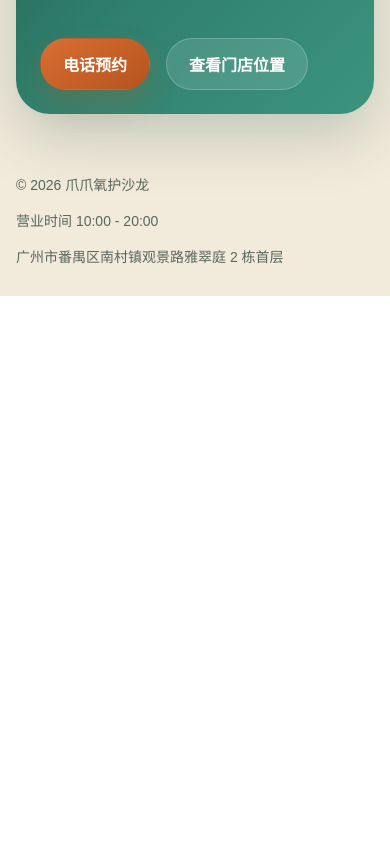
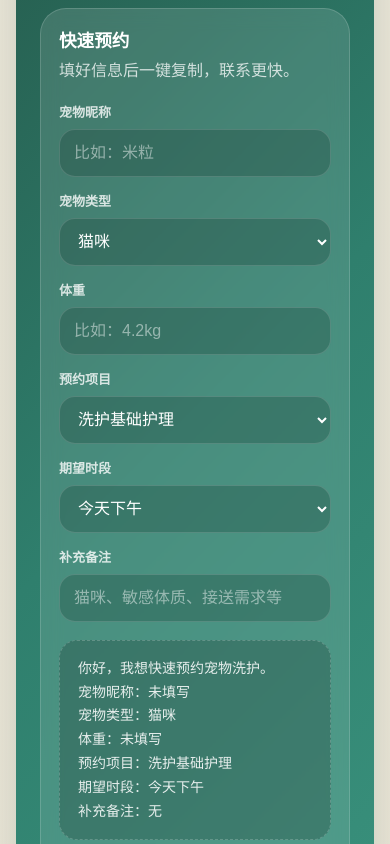
Before and after one commit to Mengsha0426/pet_care, a Next.js app: page / in a window 390 px wide. Shown: the part 8360-9204 px from the top of the page. Before the commit the page ends 8656 px from the top, so only its background shows below. Built offline with nearby package versions, Linux system fonts and the light colour scheme.

Commit message:
增加快速预约功能

```diff
--- a/app/globals.css
+++ b/app/globals.css
@@ -580,13 +580,18 @@ p {
 
 .cta-box {
   display: grid;
-  grid-template-columns: 1fr auto;
+  grid-template-columns: minmax(0, 1.2fr) minmax(320px, 0.8fr);
   gap: 24px;
   padding: 32px;
   border-radius: 34px;
   background: linear-gradient(135deg, #245648, #2f7f6d 50%, #3b947f 100%);
   color: white;
   box-shadow: 0 22px 60px rgba(32, 87, 74, 0.24);
+}
+
+.cta-main {
+  display: grid;
+  gap: 22px;
 }
 
 .cta-copy h2 {
@@ -602,6 +607,97 @@ p {
 
 .cta-copy strong {
   color: white;
+}
+
+.quick-booking {
+  display: grid;
+  gap: 18px;
+  padding: 22px;
+  border-radius: 26px;
+  background: rgba(255, 255, 255, 0.12);
+  border: 1px solid rgba(255, 255, 255, 0.16);
+  backdrop-filter: blur(10px);
+}
+
+.quick-booking-head {
+  display: grid;
+  gap: 6px;
+}
+
+.quick-booking-head strong {
+  font-size: 1.1rem;
+}
+
+.quick-booking-head span,
+.quick-booking-tip {
+  color: rgba(255, 255, 255, 0.76);
+  line-height: 1.6;
+}
+
+.quick-booking-grid {
+  display: grid;
+  grid-template-columns: repeat(2, minmax(0, 1fr));
+  gap: 14px;
+}
+
+.quick-booking-grid label {
+  display: grid;
+  gap: 8px;
+}
+
+.quick-booking-grid span {
+  font-size: 13px;
+  font-weight: 700;
+  color: rgba(255, 255, 255, 0.8);
+}
+
+.quick-booking-grid input,
+.quick-booking-grid select {
+  width: 100%;
+  min-height: 48px;
+  border: 1px solid rgba(255, 255, 255, 0.14);
+  border-radius: 16px;
+  padding: 0 14px;
+  color: white;
+  background: rgba(15, 46, 38, 0.24);
+  outline: none;
+  font: inherit;
+}
+
+.quick-booking-grid input::placeholder {
+  color: rgba(255, 255, 255, 0.48);
+}
+
+.quick-booking-grid input:focus,
+.quick-booking-grid select:focus {
+  border-color: rgba(242, 191, 73, 0.78);
+  box-shadow: 0 0 0 3px rgba(242, 191, 73, 0.16);
+}
+
+.quick-booking-grid option {
+  color: var(--ink);
+}
+
+.quick-booking-note {
+  grid-column: 1 / -1;
+}
+
+.quick-booking-preview {
+  padding: 16px 18px;
+  border-radius: 18px;
+  background: rgba(14, 37, 31, 0.24);
+  border: 1px dashed rgba(255, 255, 255, 0.2);
+}
+
+.quick-booking-preview p {
+  white-space: pre-line;
+  color: rgba(255, 255, 255, 0.88);
+  line-height: 1.7;
+  font-size: 14px;
+}
+
+.quick-booking-actions {
+  margin-top: 0;
 }
 
 .cta .button-secondary {
@@ -711,4 +807,12 @@ footer {
   .cta-box {
     padding: 24px;
   }
+
+  .quick-booking {
+    padding: 18px;
+  }
+
+  .quick-booking-grid {
+    grid-template-columns: 1fr;
+  }
 }
--- a/components/sections/CtaSection.tsx
+++ b/components/sections/CtaSection.tsx
@@ -1,9 +1,45 @@
+"use client";
+
+import { useState } from "react";
 import { Reveal } from "@/components/Reveal";
 
 export function CtaSection() {
+  const [petName, setPetName] = useState("");
+  const [petType, setPetType] = useState("猫咪");
+  const [weight, setWeight] = useState("");
+  const [service, setService] = useState("洗护基础护理");
+  const [timeSlot, setTimeSlot] = useState("今天下午");
+  const [notes, setNotes] = useState("");
+  const [copyLabel, setCopyLabel] = useState("复制预约信息");
+
+  const safePetName = petName.trim() || "未填写";
+  const safeWeight = weight.trim() || "未填写";
+  const safeNotes = notes.trim() || "无";
+  const bookingMessage = [
+    "你好，我想快速预约宠物洗护。",
+    `宠物昵称：${safePetName}`,
+    `宠物类型：${petType}`,
+    `体重：${safeWeight}`,
+    `预约项目：${service}`,
+    `期望时段：${timeSlot}`,
+    `补充备注：${safeNotes}`
+  ].join("\n");
+
+  const handleCopy = async () => {
+    try {
+      await navigator.clipboard.writeText(bookingMessage);
+      setCopyLabel("已复制，去联系店铺");
+      window.setTimeout(() => setCopyLabel("复制预约信息"), 2200);
+    } catch {
+      setCopyLabel("复制失败，请手动复制");
+      window.setTimeout(() => setCopyLabel("复制预约信息"), 2200);
+    }
+  };
+
   return (
     <section className="cta shell" id="booking">
       <Reveal className="cta-box">
+        <div className="cta-main">
           <div className="cta-copy">
             <h2>现在预约，给毛孩子安排一次舒服的清洁日。</h2>
             <p>
@@ -11,14 +47,84 @@ export function CtaSection() {
               <strong>首次到店可提前备注猫咪 / 敏感体质 / 接送需求。</strong>
             </p>
           </div>
-        <div className="hero-actions">
-          <a className="button button-primary" href="tel:020-1234-5678">
+          <form className="quick-booking" onSubmit={(event) => event.preventDefault()}>
+            <div className="quick-booking-head">
+              <strong>快速预约</strong>
+              <span>填好信息后一键复制，联系更快。</span>
+            </div>
+            <div className="quick-booking-grid">
+              <label>
+                <span>宠物昵称</span>
+                <input
+                  name="petName"
+                  placeholder="比如：米粒"
+                  value={petName}
+                  onChange={(event) => setPetName(event.target.value)}
+                />
+              </label>
+              <label>
+                <span>宠物类型</span>
+                <select name="petType" value={petType} onChange={(event) => setPetType(event.target.value)}>
+                  <option value="猫咪">猫咪</option>
+                  <option value="小型犬">小型犬</option>
+                  <option value="中大型犬">中大型犬</option>
+                  <option value="其他宠物">其他宠物</option>
+                </select>
+              </label>
+              <label>
+                <span>体重</span>
+                <input
+                  name="weight"
+                  placeholder="比如：4.2kg"
+                  value={weight}
+                  onChange={(event) => setWeight(event.target.value)}
+                />
+              </label>
+              <label>
+                <span>预约项目</span>
+                <select name="service" value={service} onChange={(event) => setService(event.target.value)}>
+                  <option value="洗护基础护理">洗护基础护理</option>
+                  <option value="深层护理 SPA">深层护理 SPA</option>
+                  <option value="去底绒护理">去底绒护理</option>
+                  <option value="剃毛修剪">剃毛修剪</option>
+                </select>
+              </label>
+              <label>
+                <span>期望时段</span>
+                <select name="timeSlot" value={timeSlot} onChange={(event) => setTimeSlot(event.target.value)}>
+                  <option value="今天上午">今天上午</option>
+                  <option value="今天下午">今天下午</option>
+                  <option value="明天上午">明天上午</option>
+                  <option value="明天下午">明天下午</option>
+                </select>
+              </label>
+              <label className="quick-booking-note">
+                <span>补充备注</span>
+                <input
+                  name="notes"
+                  placeholder="猫咪、敏感体质、接送需求等"
+                  value={notes}
+                  onChange={(event) => setNotes(event.target.value)}
+                />
+              </label>
+            </div>
+            <div className="quick-booking-preview" aria-live="polite">
+              <p>{bookingMessage}</p>
+            </div>
+            <div className="hero-actions quick-booking-actions">
+              <button className="button button-primary" type="button" onClick={handleCopy}>
+                {copyLabel}
+              </button>
+              <a className="button button-secondary" href="tel:020-1234-5678">
                 电话预约
               </a>
               <a className="button button-secondary" href="#location">
                 查看门店位置
               </a>
             </div>
+            <p className="quick-booking-tip">微信客服：pawpaw-spa，复制上方信息后发给我们会更快安排。</p>
+          </form>
+        </div>
       </Reveal>
     </section>
   );
```
Lines whose indentation alone changed are shown as unchanged.
